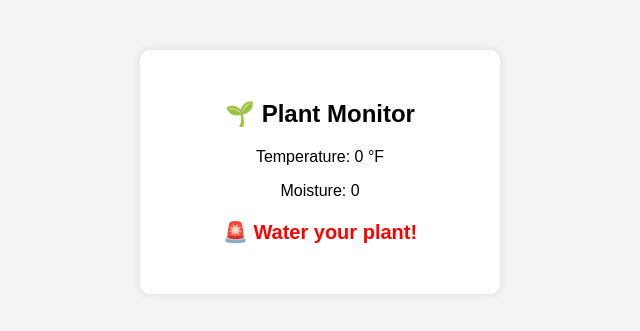
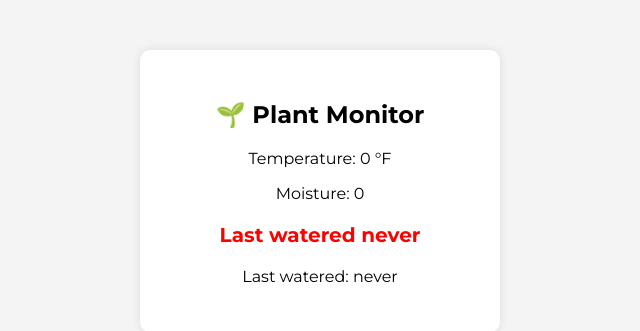
Before and after one commit to gita32/plant-monitor, a Flask app: page / in a window 1280 px wide. Shown: the top 331 px of the page, without its empty margins (320-960 px from the left). Run offline with Flask 3, Linux system fonts and the light colour scheme.

Commit message:
added time when last watered; organized css and js files

```diff
--- a/app.py
+++ b/app.py
@@ -1,16 +1,23 @@
 from flask import Flask, jsonify, render_template
 import serial
 import threading
+import time
+from typing import Optional
 
 app = Flask(__name__)
 
-ser = serial.Serial('COM3', 9600)  # CHANGE THIS
-data = {"temp": 0, "moist": 0}
+ser = serial.Serial('COM5', 9600)
+data = {"temp": 0, "moist": 0, "last_watered": None}
 
 THRESHOLD = 300
 
+prev_moist = THRESHOLD
+#unix timestamp of when last watered
+last_watered: Optional[float] = None
+
 def read_serial():
     global data
+    global prev_moist, last_watered
     while True:
         line = ser.readline().decode().strip()
 
@@ -19,7 +26,13 @@ def read_serial():
             temp = float(parts[0].split(":")[1])
             moist = int(parts[1].split(":")[1])
 
-            data = {"temp": temp, "moist": moist}
+            #dry to wet
+            if moist >= THRESHOLD and prev_moist < THRESHOLD:
+                last_watered = time.time()
+
+            prev_moist = moist
+
+            data = {"temp": temp, "moist": moist, "last_watered": int(last_watered) if last_watered else None}
 
 threading.Thread(target=read_serial, daemon=True).start()
 
--- /dev/null
+++ b/static/css/styles.css
@@ -0,0 +1,25 @@
+@import url('https://fonts.googleapis.com/css2?family=Montserrat:ital,wght@0,100..900;1,100..900&display=swap');
+
+body {
+    font-family: 'Montserrat', sans-serif;
+    text-align: center;
+    background: #f4f4f4;
+}
+.card {
+    margin: 50px auto;
+    padding: 30px;
+    width: 300px;
+    background: white;
+    border-radius: 10px;
+    box-shadow: 0 0 10px rgba(0,0,0,0.1);
+}
+.alert {
+    color: red;
+    font-weight: bold;
+    font-size: 20px;
+}
+.good {
+    color: green;
+    font-weight: bold;
+    font-size: 20px;
+}
--- /dev/null
+++ b/static/js/main.js
@@ -0,0 +1,40 @@
+const THRESHOLD = 300;
+
+function timeAgo(ts) {
+    if (!ts) return "never";
+    const sec = Math.floor(Date.now() / 1000) - ts;
+    if (sec < 60) return sec + " seconds ago";
+    if (sec < 3600) return Math.floor(sec / 60) + " minutes ago";
+    if (sec < 86400) return Math.floor(sec / 3600) + " hours ago";
+    return Math.floor(sec / 86400) + " days ago";
+}
+
+function fetchData() {
+    fetch('/data')
+        .then(res => res.json())
+        .then(data => {
+            document.getElementById('temp').innerText = data.temp;
+            document.getElementById('moist').innerText = data.moist;
+
+            const status = document.getElementById('status');
+            const lastEl = document.getElementById('last_watered');
+
+            lastEl.innerText = 'Last watered: ' + (data.last_watered ? timeAgo(data.last_watered) : 'never');
+
+            if (data.moist < THRESHOLD) {
+                status.innerText = 'Last watered ' + (data.last_watered ? timeAgo(data.last_watered) : 'never');
+                status.className = "alert";
+
+                if (!window.alertShown) {
+                    alert("Your plant needs water!");
+                    window.alertShown = true;
+                }
+            } else {
+                status.innerText = "✅ Plant is healthy";
+                status.className = "good";
+                window.alertShown = false;
+            }
+        });
+}
+
+setInterval(fetchData, 1000);
--- a/templates/index.html
+++ b/templates/index.html
@@ -2,31 +2,7 @@
 <html>
 <head>
     <title>Plant Monitor</title>
-    <style>
-        body {
-            font-family: Arial;
-            text-align: center;
-            background: #f4f4f4;
-        }
-        .card {
-            margin: 50px auto;
-            padding: 30px;
-            width: 300px;
-            background: white;
-            border-radius: 10px;
-            box-shadow: 0 0 10px rgba(0,0,0,0.1);
-        }
-        .alert {
-            color: red;
-            font-weight: bold;
-            font-size: 20px;
-        }
-        .good {
-            color: green;
-            font-weight: bold;
-            font-size: 20px;
-        }
-    </style>
+    <link rel="stylesheet" href="{{ url_for('static', filename='css/styles.css') }}">
 </head>
 <body>
 
@@ -35,40 +11,10 @@
     <p>Temperature: <span id="temp">--</span> °F</p>
     <p>Moisture: <span id="moist">--</span></p>
     <p id="status"></p>
+    <p id="last_watered"></p>
 </div>
 
-<script>
-const THRESHOLD = 300;
-
-function fetchData() {
-    fetch('/data')
-        .then(res => res.json())
-        .then(data => {
-            document.getElementById('temp').innerText = data.temp;
-            document.getElementById('moist').innerText = data.moist;
-
-            const status = document.getElementById('status');
-
-            if (data.moist < THRESHOLD) {
-                status.innerText = "🚨 Water your plant!";
-                status.className = "alert";
-
-                // 🔔 browser alert (only once per refresh)
-                if (!window.alertShown) {
-                    alert("Your plant needs water!");
-                    window.alertShown = true;
-                }
-
-            } else {
-                status.innerText = "✅ Plant is healthy";
-                status.className = "good";
-                window.alertShown = false;
-            }
-        });
-}
-
-setInterval(fetchData, 1000);
-</script>
+<script src="{{ url_for('static', filename='js/main.js') }}"></script>
 
 </body>
 </html>
```
